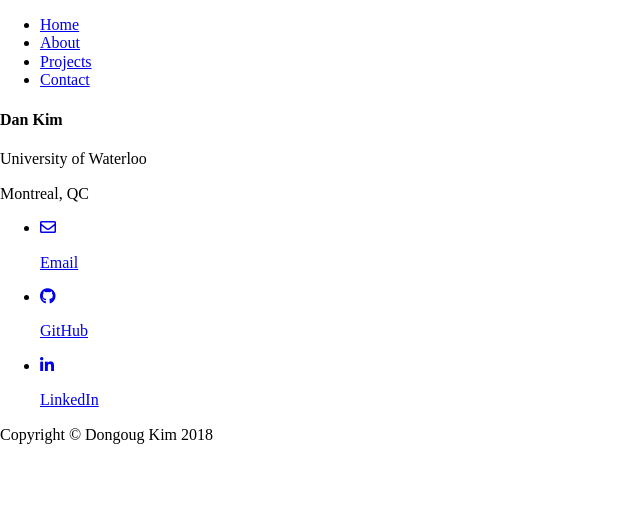
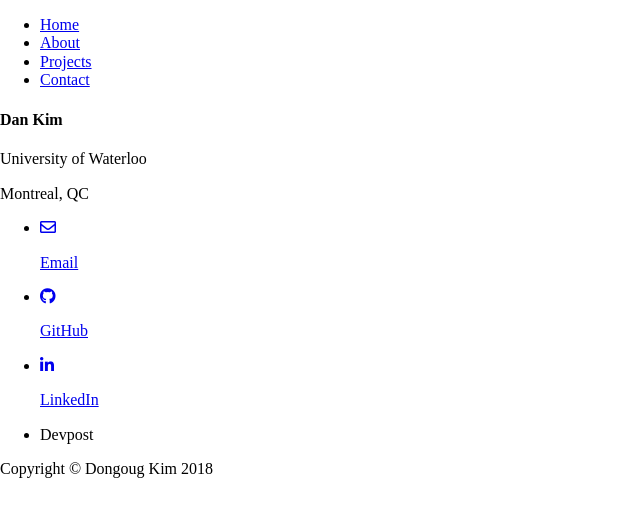
Before and after one commit to jjhp516/04-Four-Page-Website, a plain HTML site: page about.html in a window 1280 px wide. Shown: the whole page, without its empty margins (0-640 px from the left). Drawn offline with nearby package versions, Linux system fonts and the light colour scheme.

Commit message:
updated social links

```diff
--- a/about.html
+++ b/about.html
@@ -51,6 +51,7 @@
                 <li><a class="social-link" href="mailto:dougouk@gmail.com" target="_blank"><span class="far fa-envelope"></span><p>Email</p></a></li>
                 <li><a class="social-link" href="https://github.com/dougouk" target="_blank"><span class="fab fa-github"></span><p>GitHub</p></li>
                 <li><a class="social-link" href="https://www.linkedin.com/in/dougouk/" target="_blank"><span class="fab fa-linkedin-in"></span><p>LinkedIn</p></a></li>
+                <li><a class="social-link" href="https://devpost.com/dougouk?ref_content=user-portfolio&ref_feature=portfolio&ref_medium=global-nav"></a><p>Devpost</p></li>
             </ul>
 
             <p class="copyright">Copyright © Dongoug Kim 2018</p>
--- a/styles.css
+++ b/styles.css
@@ -1,5 +1,5 @@
 /*=============================
-            GENERAL
+        GENERAL STYLES
  =============================*/
 * {
  box-sizing: border-box;
```
Also changed, not shown: contact.html (+1 -0 lines), index.html (+1 -0 lines), projects.html (+1 -0 lines).
